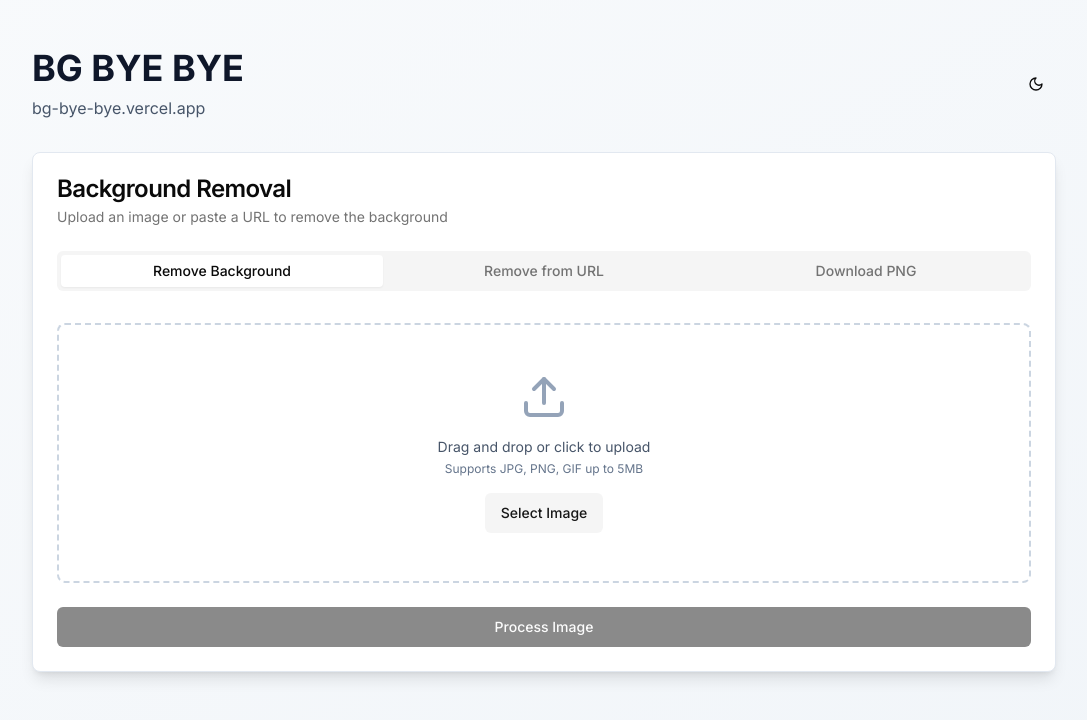
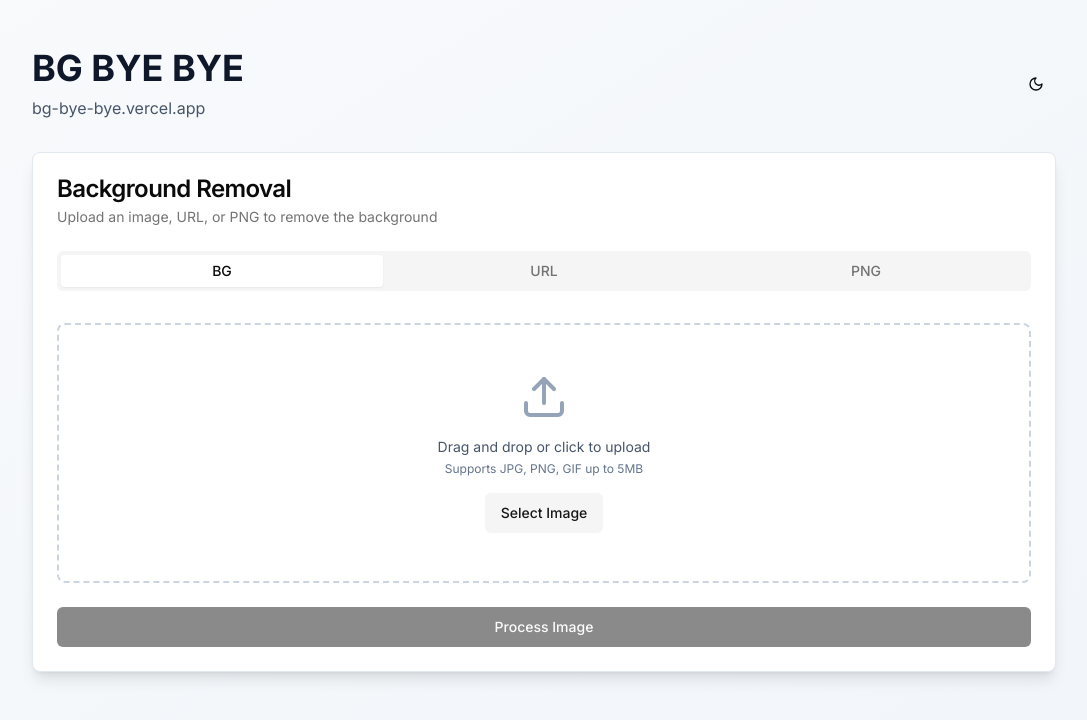
Before and after one commit to sudo-self/bg-bye, a Next.js app: page / in a window 1280 px wide. Shown: the top 720 px of the page, without its empty margins (96-1183 px from the left). Built offline with nearby package versions, Linux system fonts and the light colour scheme.

Commit message:
Update page.tsx

```diff
--- a/app/page.tsx
+++ b/app/page.tsx
@@ -32,14 +32,14 @@ export default function Home() {
         <Card className="border border-slate-200 dark:border-slate-800 shadow-lg">
           <CardHeader>
             <CardTitle>Background Removal</CardTitle>
-            <CardDescription>Upload an image or paste a URL to remove the background</CardDescription>
+            <CardDescription>Upload an image, URL, or PNG to remove the background</CardDescription>
           </CardHeader>
           <CardContent>
             <Tabs defaultValue="image">
               <TabsList className="grid grid-cols-3 mb-8">
-                <TabsTrigger value="image">Remove Background</TabsTrigger>
-                <TabsTrigger value="text">Remove from URL</TabsTrigger>
-                <TabsTrigger value="png">Download PNG</TabsTrigger>
+                <TabsTrigger value="image">BG</TabsTrigger>
+                <TabsTrigger value="text">URL</TabsTrigger>
+                <TabsTrigger value="png">PNG</TabsTrigger>
               </TabsList>
 
               <TabsContent value="image" className="space-y-4">
```
